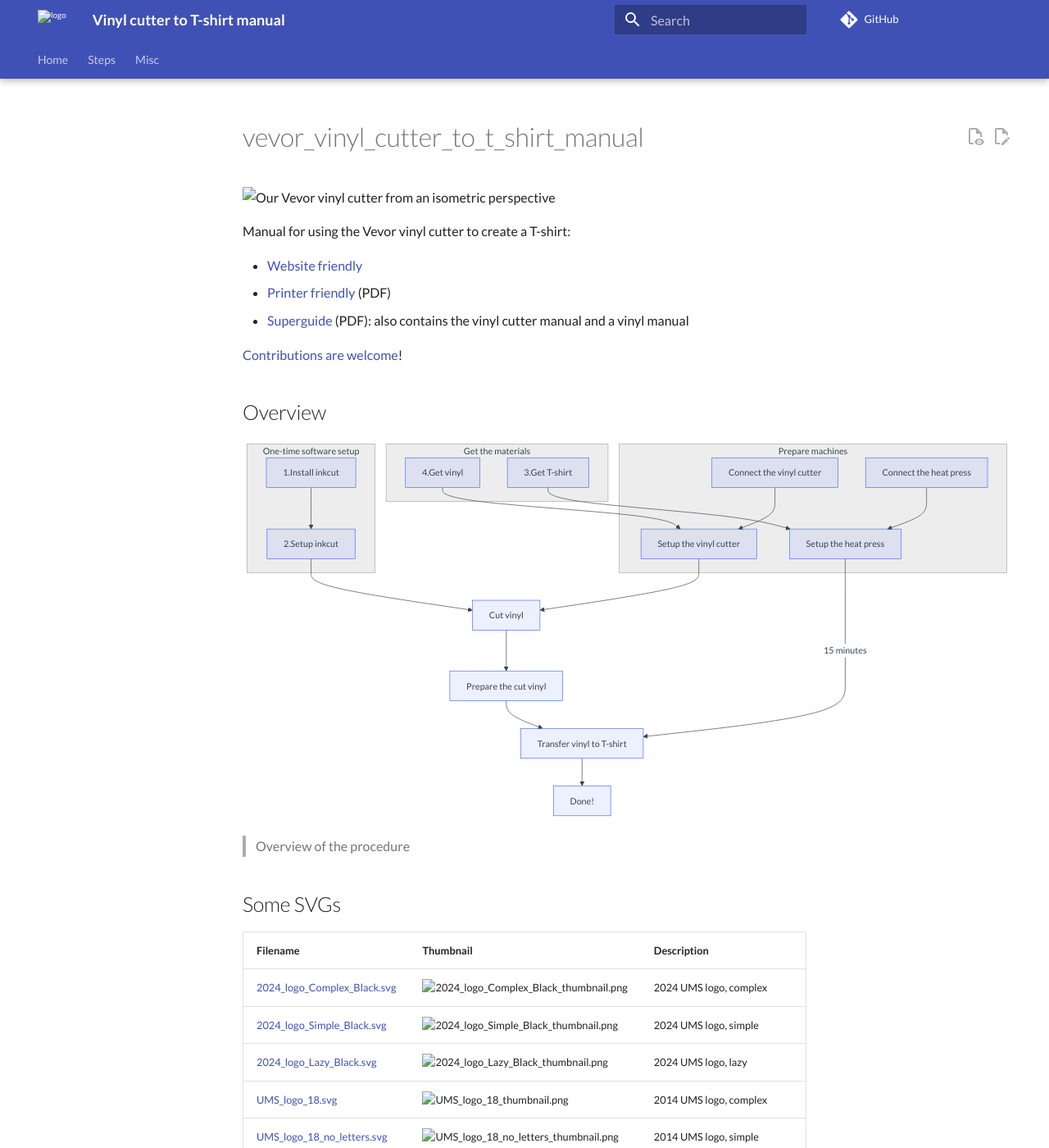
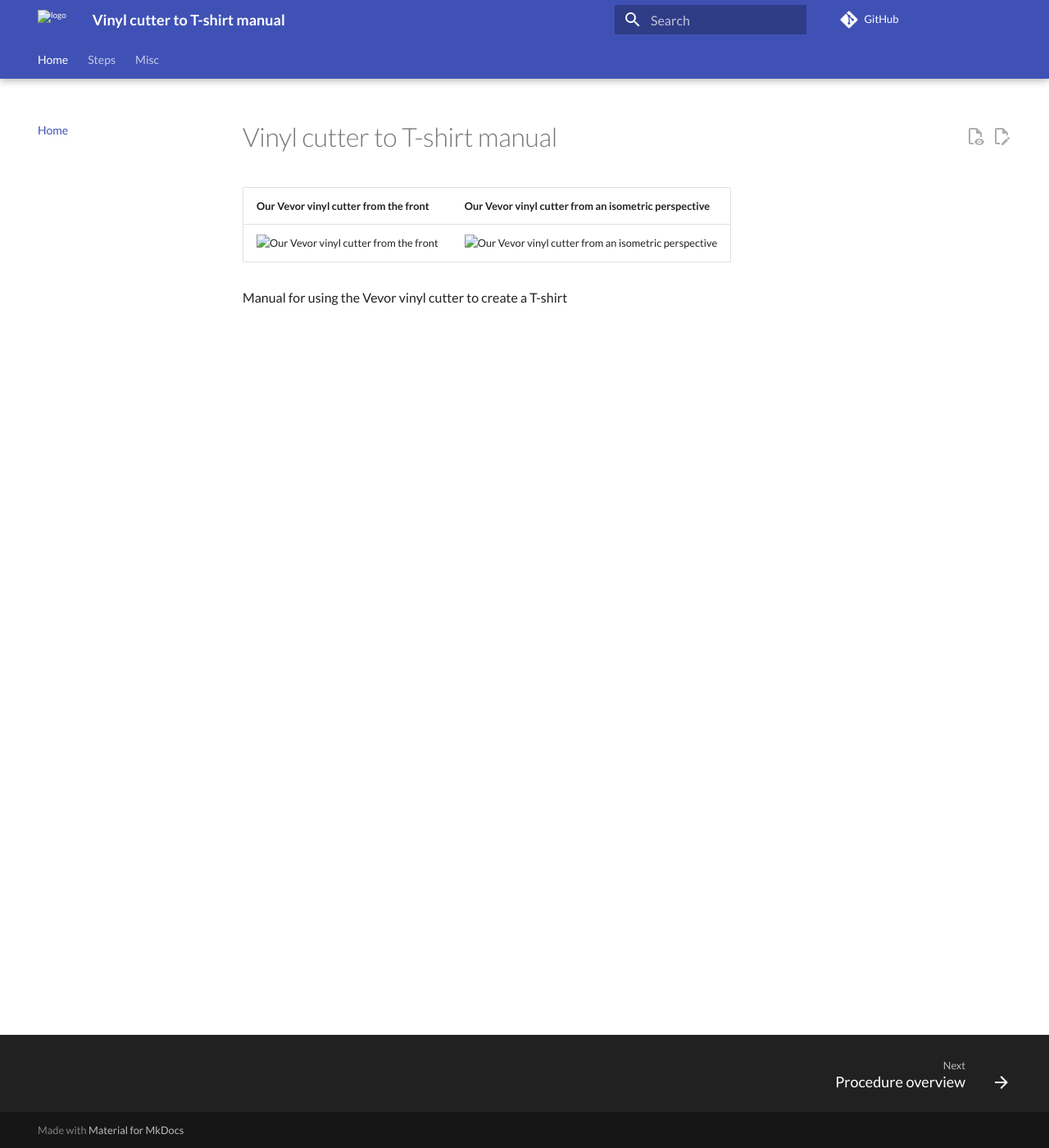
Before and after one commit to uppsala-makerspace/vevor_vinyl_cutter_to_t_shirt_manual, an MkDocs documentation site: the page built from docs/index.md, in a window 1280 px wide and 1400 px high. Shown: the whole window at 82% size. Built offline with MkDocs 1.6.1 and Material for MkDocs 9.7.7, drawn with Linux system fonts in a browser that asks for light colours; comment, search, counter and statistics services are not loaded; some of the changed text lies outside the part shown.

Commit message:
Fix links

````diff
--- a/docs/README.md
+++ /dev/null
@@ -1,73 +0,0 @@
-# vevor_vinyl_cutter_to_t_shirt_manual
-
-![Our Vevor vinyl cutter from an isometric perspective](vevor_vinyl_cutter_isometric.jpg)
-
-Manual for using the Vevor vinyl cutter to create a T-shirt:
-
-- [Website friendly](https://uppsala-makerspace.github.io/vevor_vinyl_cutter_to_t_shirt_manual/guide.html)
-- [Printer friendly](guide.pdf) (PDF)
-- [Superguide](super_guide.pdf) (PDF): also contains the vinyl cutter manual and a vinyl manual
-
-[Contributions are welcome](CONTRIBUTING.md)!
-
-## Overview
-
-```mermaid
-flowchart TD
-  subgraph get_materials[Get the materials]
-    get_vinyl[4.Get vinyl]
-    get_t_shirt[3.Get T-shirt]
-  end
-  subgraph prepare_software[One-time software setup]
-    install_inkcut[1.Install inkcut]
-    setup_inkcut[2.Setup inkcut]
-  end
-  subgraph prepare_machines[Prepare machines]
-    connect_cutter[Connect the vinyl cutter]
-    connect_heat_press[Connect the heat press]
-    setup_cutter[Setup the vinyl cutter]
-    setup_heat_press[Setup the heat press]
-  end
-  cut[Cut vinyl]
-  prepare_cut_vinyl[Prepare the cut vinyl]
-  transfer[Transfer vinyl to T-shirt]
-  done[Done!]
-
-
-  connect_cutter --> setup_cutter
-  connect_heat_press --> setup_heat_press
-  install_inkcut --> setup_inkcut
-  setup_inkcut --> cut
-  setup_cutter --> cut
-
-  get_vinyl --> setup_cutter
-  get_t_shirt --> setup_heat_press
-
-  setup_heat_press --> |15 minutes| transfer
-  cut --> prepare_cut_vinyl
-  prepare_cut_vinyl --> transfer
-
-  transfer --> done
-```
-
-> Overview of the procedure
-
-## Some SVGs
-
-<!-- Some unavoidable long lines -->
-<!-- markdownlint-disable MD013 -->
-
-Filename                                                  |Thumbnail                                                                      |Description
-----------------------------------------------------------|-------------------------------------------------------------------------------|---------------------------
-[2024_logo_Complex_Black.svg](2024_logo_Complex_Black.svg)|![2024_logo_Complex_Black_thumbnail.png](2024_logo_Complex_Black_thumbnail.png)|2024 UMS logo, complex
-[2024_logo_Simple_Black.svg](2024_logo_Simple_Black.svg)  |![2024_logo_Simple_Black_thumbnail.png](2024_logo_Simple_Black_thumbnail.png)  |2024 UMS logo, simple
-[2024_logo_Lazy_Black.svg](2024_logo_Lazy_Black.svg)      |![2024_logo_Lazy_Black_thumbnail.png](2024_logo_Lazy_Black_thumbnail.png)      |2024 UMS logo, lazy
-[UMS_logo_18.svg](UMS_logo_18.svg)                        |![UMS_logo_18_thumbnail.png](UMS_logo_18_thumbnail.png)                        |2014 UMS logo, complex
-[UMS_logo_18_no_letters.svg](UMS_logo_18_no_letters.svg)  |![UMS_logo_18_no_letters_thumbnail.png](UMS_logo_18_no_letters_thumbnail.png)  |2014 UMS logo, simple
-[UMS_logo_18_lite.svg](UMS_logo_18_lite.svg)              |![UMS_logo_18_lite_thumbnail.png](UMS_logo_18_lite_thumbnail.png)        |2014 UMS logo, lazy
-[R_written.svg](R_written.svg)                            |![R_written_thumbnail.png](R_written_thumbnail.png)                            |A handwritten character `R`
-[timeseries_horizontal.svg](timeseries_horizontal.svg)    |![timeseries_horizontal_thumbnail.png](timeseries_horizontal_thumbnail.png)    |A timeseries
-[timeseries_vertical.svg](timeseries_vertical.svg)        |![timeseries_vertical_thumbnail.png](timeseries_vertical_thumbnail.png)        |A timeseries
-[utusho.svg](utusho.svg)                                  |![utusho_thumbnail.png](utusho_thumbnail.png)                                  |Logo inspired by [Utsuho Reiuji](https://en.touhouwiki.net/wiki/Utsuho_Reiuji)
-
-<!-- markdownlint-enable MD013 -->
````
Also changed, not shown: docs/steps/10_setup_heat_press.md (+1 -1 lines), docs/steps/4_get_vinyl.md (+1 -1 lines), docs/index.md (renamed from docs/steps/index.md), docs/svgs/timeseries_horizontal_thumbnail.png (renamed from docs/steps/timeseries_horizontal_thumbnail.png), docs/svgs/timeseries_vertical_thumbnail.png (renamed from docs/steps/timeseries_vertical_thumbnail.png), 9 other files.
